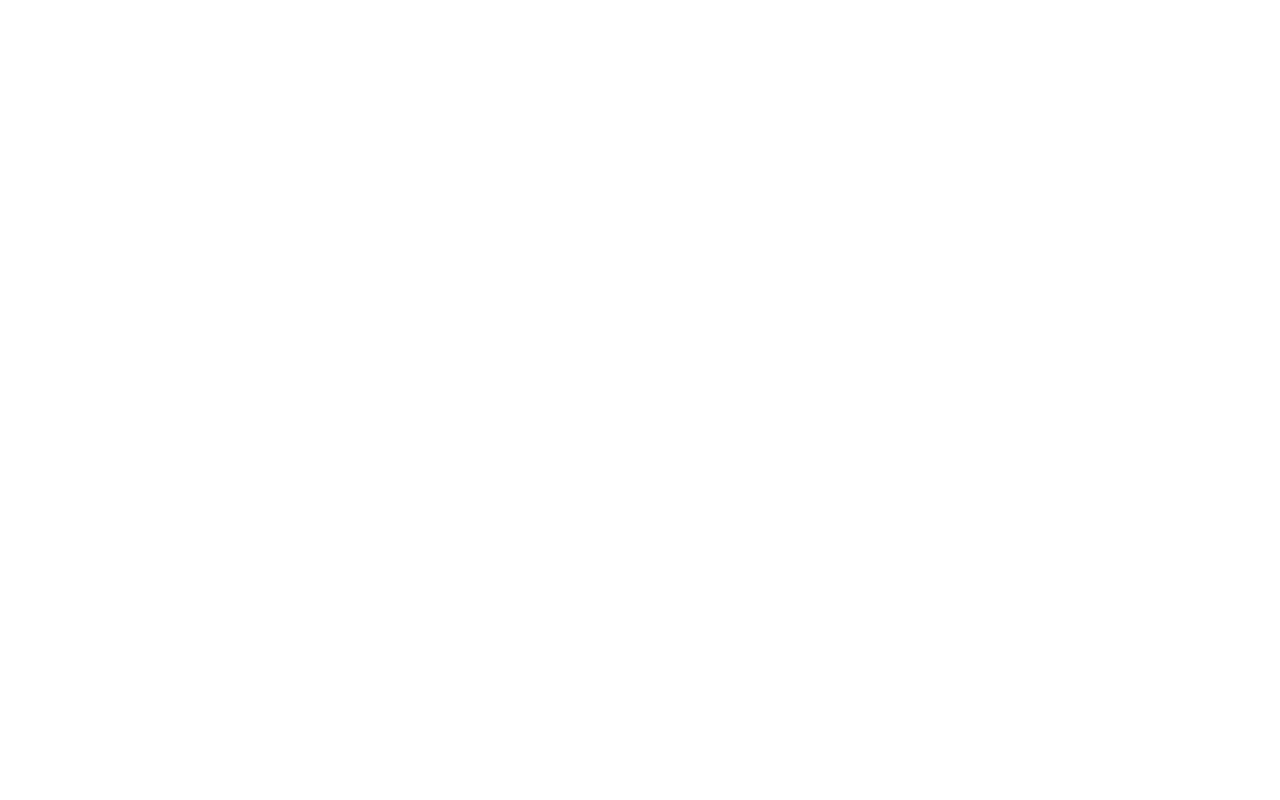
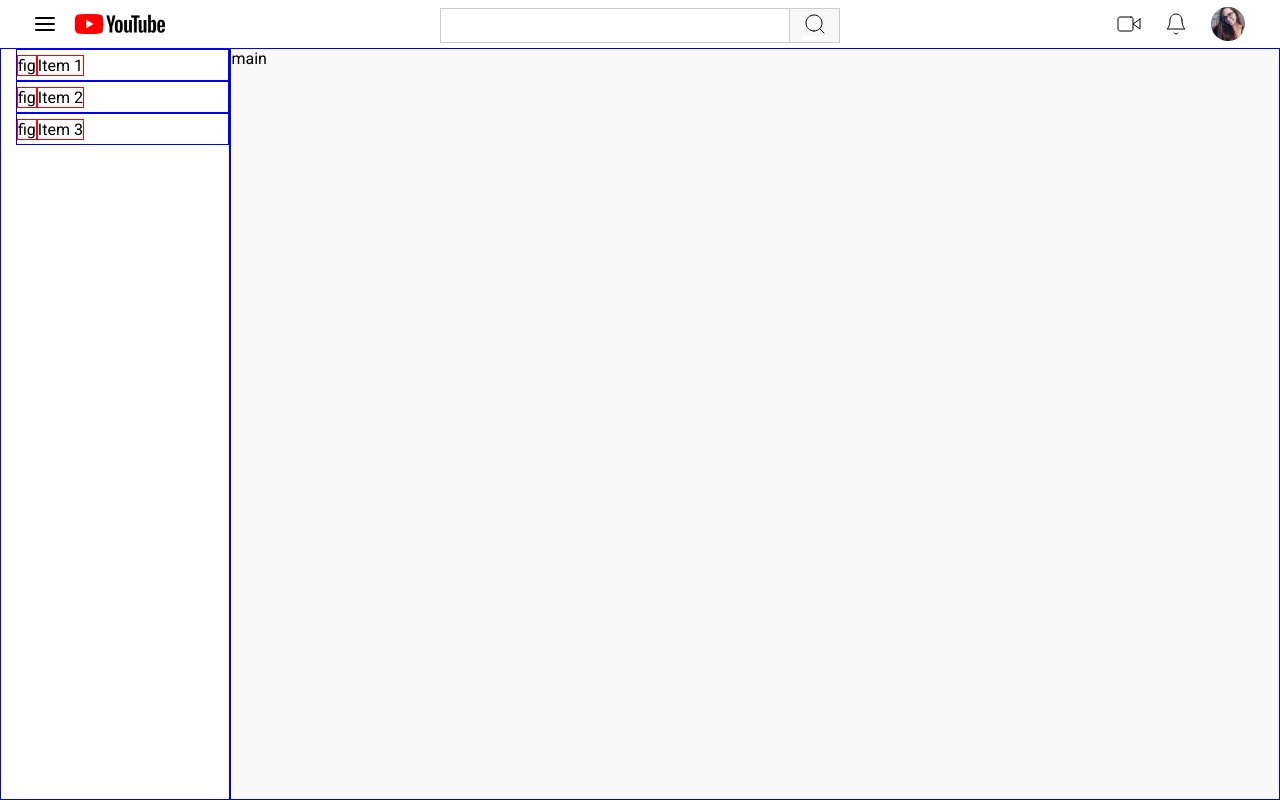
Before and after one commit to elitostajunior/listagem-youtube-grid, a plain HTML site: page index.html in a window 1280 px wide. Drawn offline with Linux system fonts and the light colour scheme.

Commit message:
feito estrutura grid da página

```diff
--- /dev/null
+++ b/assets/css/reset.css
@@ -0,0 +1,8 @@
+@import url('https://fonts.googleapis.com/css2?family=Roboto:ital,wght@0,400;0,500;0,700;1,400;1,500&display=swap');
+
+* {
+    font-family: 'Roboto', sans-serif;
+    box-sizing: border-box;
+    margin: 0;
+    background: #ffffff;
+}
--- /dev/null
+++ b/assets/css/style.css
@@ -0,0 +1,75 @@
+@import url('reset.css');
+
+body {
+    display: grid;
+    grid-template-columns: 18vw 1fr;
+    grid-template-rows: 6vh 94vh;
+}
+
+.item {
+    border: 1px solid blue;
+}
+
+.item-red {
+    border: 1px solid red;
+}
+
+header {
+    grid-column: 1 / 3;
+    grid-row: 1 / 2;
+    background: #ffffff;
+    display: flex;
+    flex-direction: row;
+    justify-content: space-between;
+    align-items: center;
+    padding: 8px 24px;
+    gap: 32px;
+    padding-bottom: 5px;
+}
+
+header div {
+    display: flex;
+    align-items: center;
+}
+
+.hdr-box-left, .hdr-box-right {
+    justify-content: space-around;
+    width: 150px;
+    height: 40px;
+    background: #ffffff;
+}
+
+.box-search input {
+    width: 350px;
+    height: 35px;
+    border: 1px solid #ccc;
+}
+
+.box-button {
+    justify-content: center;
+    width: 50px;
+    height: 35px;
+    border: 1px solid #ccc;
+    background: #f8f8f8;
+    border-left: 0;
+}
+
+aside {
+    grid-column: 1 / 2;
+    grid-row: 2 / 3;
+    padding-left: 15px;
+}
+
+.sidebar-box {
+    display: flex;
+    justify-content: flex-start;
+    align-items: center;
+    height: 4vh;
+}
+
+main {
+    background-color: #f9f9f9;
+    grid-column: 2 / 3;
+    grid-row: 2 / 3;
+    padding-right: 15px;
+}
--- a/index.html
+++ b/index.html
@@ -3,14 +3,70 @@
 <head>
     <meta charset="UTF-8">
     <meta name="viewport" content="width=device-width, initial-scale=1.0">
-    <link rel="stylesheet" href="style.css">
+    <link rel="stylesheet" href="./assets/css/style.css">
     <title>Document</title>
 </head>
 <body>
-    <header></header>
-    <main>
-        <aside></aside>
-        <div class="videos-grid"></div>
+    <!-- https://www.figma.com/file/KknwioExyqKD3D2eSVFrcW/Desafio-Grid---DIO?node-id=0%3A1 -->
+    <header>
+        <div class="hdr-box-left">
+            <a href="#">
+                <img src="assets/images/menu.svg" alt="ícone do menu">
+            </a>
+            <a href="#">
+                <img src="assets/images/youtube 1.png" alt="logo do youtube">
+            </a>
+        </div>
+        <div class="hdr-box-center">
+            <div class="box-search">
+                <input type="text" name="search text">
+            </div>
+            <div class="box-button">
+                <a href="#">
+                    <img src="assets/images/search.svg" alt="ícone de busca" style="background-color: #f8f8f8;">
+                </a>
+            </div>
+        </div>
+        <div class="hdr-box-right">
+            <a href="#">
+                <img src="assets/images/video.svg" alt="ícone do vídeo">
+            </a>
+            <a href="#">
+                <img src="assets/images/bell.svg" alt="ícone do sininho">
+            </a>
+            <a href="#">
+                <img src="assets/images/Avatar.png" alt="ícone do avatar">
+            </a>
+        </div>
+    </header>
+    <aside class="item">
+        <div class="sidebar-box item">
+            <div class="sidebar-img item-red">
+                fig
+            </div>
+            <div class="sidebar-text item-red">
+                Item 1
+            </div>
+        </div>
+        <div class="sidebar-box item">
+            <div class="sidebar-img item-red">
+                fig
+            </div>
+            <div class="sidebar-text item-red">
+                Item 2
+            </div>
+        </div>
+        <div class="sidebar-box item">
+            <div class="sidebar-img item-red">
+                fig
+            </div>
+            <div class="sidebar-text item-red">
+                Item 3
+            </div>
+        </div>
+    </aside>
+    <main class="item">
+        main
     </main>
 </body>
 </html>
--- a/style.css
+++ /dev/null
@@ -1,5 +0,0 @@
-* {
-    padding: 0;
-    margin: 0;
-    box-sizing: border-box;
-}
```
Also changed, not shown: assets/images/Avatar.png (added), assets/images/bell.svg (added), assets/images/menu.svg (added), assets/images/search.svg (added), assets/images/video.svg (added), assets/images/youtube 1.png (added).
